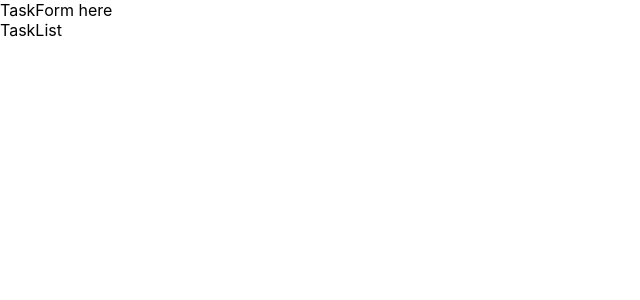
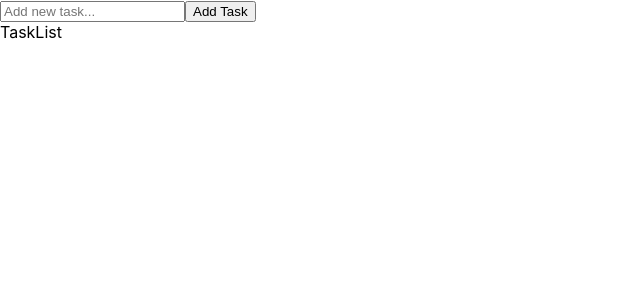
Before and after one commit to SimonGPort/TaskManagement, a React (Create React App) app: page / in a window 1280 px wide. Shown: the top 300 px of the page, without its empty margins (0-640 px from the left). Built offline with nearby package versions, Linux system fonts and the light colour scheme.

Commit message:
taskform

```diff
--- a/src/App.tsx
+++ b/src/App.tsx
@@ -1,10 +1,25 @@
+import React, { useState } from "react";
 import TaskForm from "./components/taskform/TaskForm";
 import TaskList from "./components/tasklist/TaskList";
+import { TaskType } from "./interface/task";
 
 function App() {
+  const [tasks, setTasks] = useState<TaskType[]>([
+    { name: "test", completed: false },
+  ]);
+
+  // const handleComplete = () => {
+  //   // setTasks(updatedTasks);
+  // };
+
+  const handleAddTask = (name: string) => {
+    const newTask = { name, completed: false };
+    setTasks([...tasks, newTask]);
+  };
+
   return (
     <>
-      <TaskForm />
+      <TaskForm handleAddTask={handleAddTask} />
       <TaskList />
     </>
   );
--- a/src/components/taskform/TaskForm.tsx
+++ b/src/components/taskform/TaskForm.tsx
@@ -1,5 +1,27 @@
-function TaskForm() {
-  return <div>TaskForm here</div>;
-}
+import React, { useState } from "react";
+import { TaskFormProps } from "../../interface/taskFormProps";
+
+const TaskForm: React.FC<TaskFormProps> = ({ handleAddTask }) => {
+  const [name, setName] = useState("");
+  const handleSubmit = (e: React.FormEvent<HTMLFormElement>) => {
+    e.preventDefault();
+    if (name.trim() !== "") {
+      handleAddTask(name);
+      setName("");
+    }
+  };
+
+  return (
+    <form onSubmit={handleSubmit}>
+      <input
+        type="text"
+        value={name}
+        onChange={(e) => setName(e.target.value)}
+        placeholder="Add new task..."
+      />
+      <button type="submit">Add Task</button>
+    </form>
+  );
+};
 
 export default TaskForm;
--- a/src/components/taskitem/TaskItem.tsx
+++ b/src/components/taskitem/TaskItem.tsx
@@ -1,5 +1,5 @@
-function TaskItem() {
+const TaskItem = () => {
   return <div>TaskItem</div>;
-}
+};
 
 export default TaskItem;
--- a/src/components/tasklist/TaskList.tsx
+++ b/src/components/tasklist/TaskList.tsx
@@ -1,5 +1,5 @@
-function TaskList() {
+const TaskList = () => {
   return <div>TaskList</div>;
-}
+};
 
 export default TaskList;
--- /dev/null
+++ b/src/interface/task.tsx
@@ -0,0 +1,4 @@
+export interface TaskType {
+  name: string;
+  completed: boolean;
+}
--- /dev/null
+++ b/src/interface/taskFormProps.tsx
@@ -0,0 +1,3 @@
+export interface TaskFormProps {
+  handleAddTask: (name: string) => void;
+}
```
